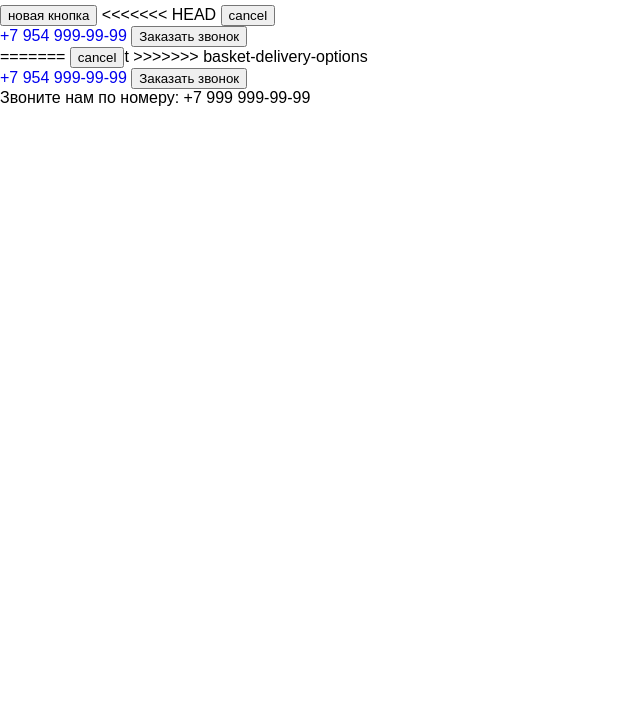
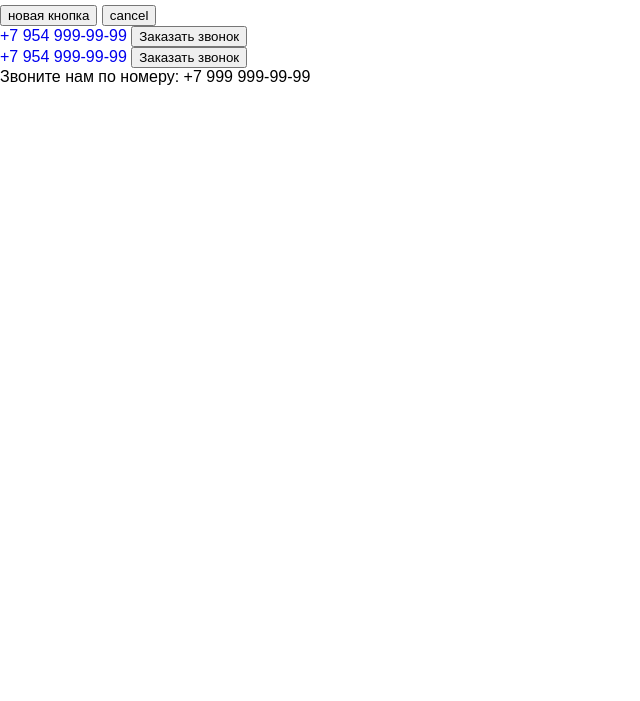
Before and after one commit to ivanfilimonenko/practicum, a plain HTML site: page index.html in a window 1280 px wide. Shown: the part 99-800 px from the top of the page, without its empty margins (0-640 px from the left). Drawn offline with Linux system fonts and the light colour scheme.

Commit message:
принял

```diff
--- a/index.html
+++ b/index.html
@@ -19,15 +19,11 @@
          </div>
          <h2>Выберите пункт доставки</h2>
          <button>новая кнопка</button>
-<<<<<<< HEAD
          <button>cancel</button>
         <div>
             <a href="tel:+79549999999">+7 954 999-99-99</a>
             <button>Заказать звонок</button>
         </div>
-=======
-         <button>cancel</button>t
->>>>>>> basket-delivery-options
         <div>
             <a href="tel:+79549999999">+7 954 999-99-99</a>
             <button>Заказать звонок</button>
```
